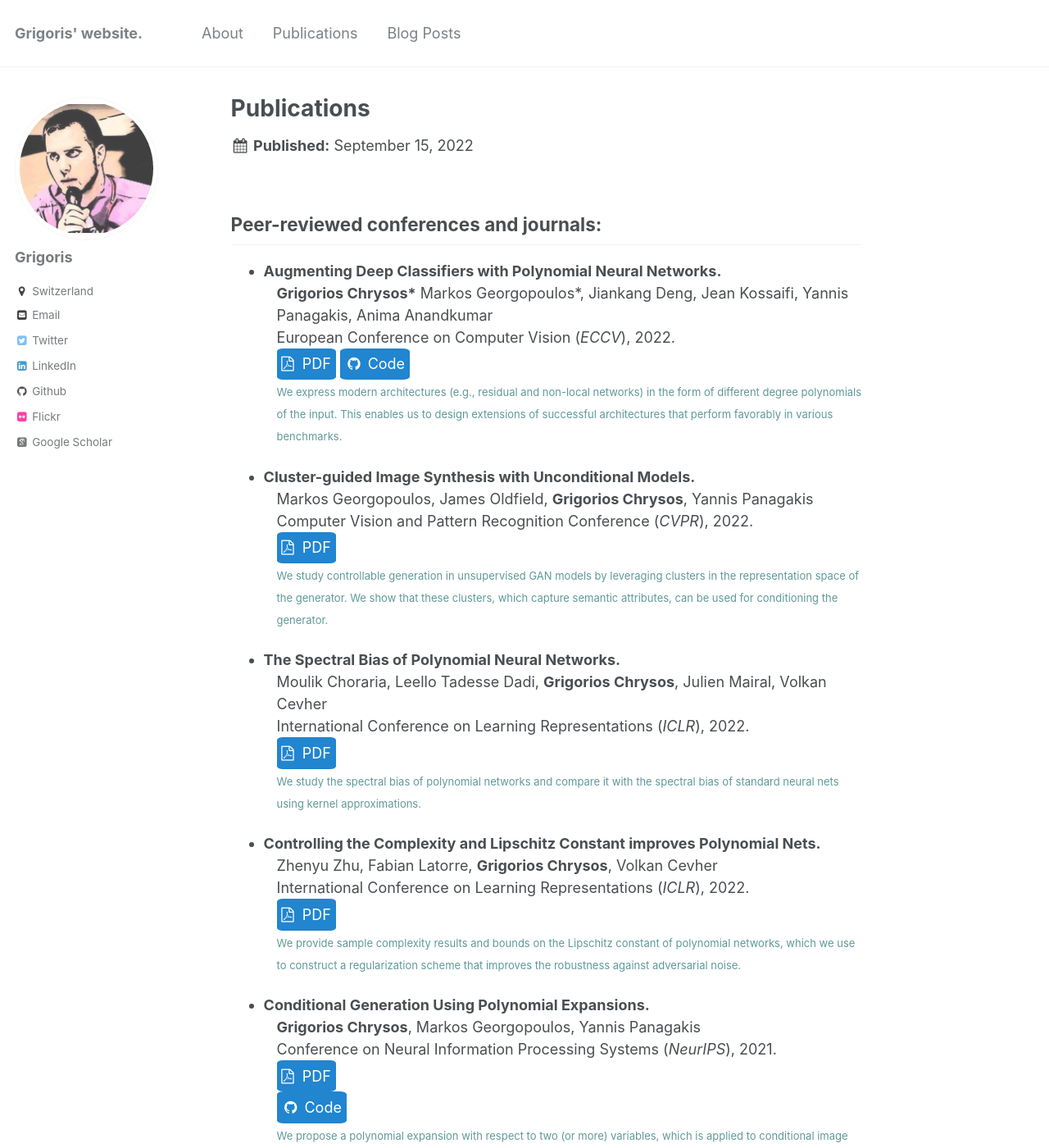
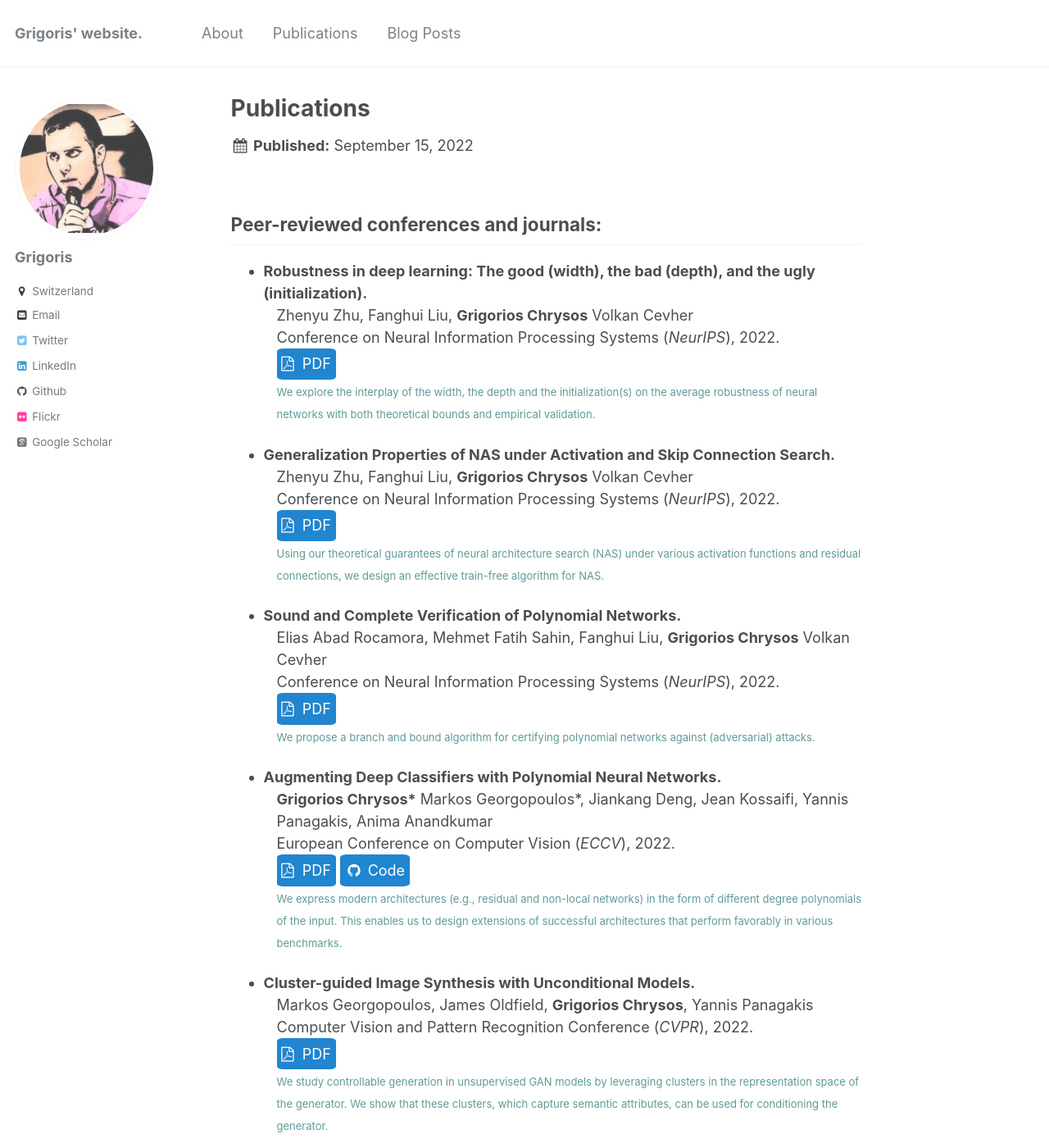
Before and after one commit to grigorisg9gr/grigorisg9gr.github.io, a Jekyll site: the page built from _publications/index.html, in a window 1280 px wide and 1400 px high. Shown: the whole window at 82% size. Built offline with Jekyll 4.4.1, drawn with Linux system fonts in a browser that asks for light colours; some web fonts are replaced.

Commit message:
Add the NeurIPS papers.

```diff
--- a/_publications/index.html
+++ b/_publications/index.html
@@ -8,6 +8,35 @@ collection: publications
 
 <h2 id="peer-reviewed-conferences-and-journals-">Peer-reviewed conferences and journals:</h2>
 <ul>
+
+<!---------------               NeurIPS 2022               --------------->
+<li><strong>Robustness in deep learning: The good (width), the bad (depth), and the ugly (initialization).</strong>
+    <div style="padding-left: 16px">
+      <p>Zhenyu Zhu, Fanghui Liu, <strong>Grigorios Chrysos</strong> Volkan Cevher<br>
+      Conference on Neural Information Processing Systems (<em>NeurIPS</em>), 2022. <br>
+      <a style="color: white; text-decoration: none;" href="https://arxiv.org/pdf/2209.07263.pdf"><span class="buttong button-round"> <i class="fa fa-file-pdf-o" aria-hidden="true"></i> &nbsp;PDF</span></a> <br>
+      <span style="color: #609999; font-size: 13px; line-height: 13px;">We explore the interplay of the width, the depth and the initialization(s) on the average robustness of neural networks with both theoretical bounds and empirical validation.</span></p>
+    </div></li>
+
+<li><strong>Generalization Properties of NAS under Activation and Skip Connection Search.</strong>
+    <div style="padding-left: 16px">
+      <p>Zhenyu Zhu, Fanghui Liu, <strong>Grigorios Chrysos</strong> Volkan Cevher<br>
+      Conference on Neural Information Processing Systems (<em>NeurIPS</em>), 2022. <br>
+      <a style="color: white; text-decoration: none;" href="https://arxiv.org/pdf/2209.07238.pdf"><span class="buttong button-round"> <i class="fa fa-file-pdf-o" aria-hidden="true"></i> &nbsp;PDF</span></a> <br>
+      <span style="color: #609999; font-size: 13px; line-height: 13px;">Using our theoretical guarantees of neural architecture search (NAS) under various activation functions and residual connections, we design an effective train-free algorithm for NAS.</span></p>
+    </div></li>
+
+
+<li><strong>Sound and Complete Verification of Polynomial Networks.</strong>
+    <div style="padding-left: 16px">
+      <p>Elias Abad Rocamora, Mehmet Fatih Sahin, Fanghui Liu, <strong>Grigorios Chrysos</strong> Volkan Cevher<br>
+      Conference on Neural Information Processing Systems (<em>NeurIPS</em>), 2022. <br>
+      <a style="color: white; text-decoration: none;" href="https://arxiv.org/pdf/2209.07235.pdf"><span class="buttong button-round"> <i class="fa fa-file-pdf-o" aria-hidden="true"></i> &nbsp;PDF</span></a> <br>
+      <span style="color: #609999; font-size: 13px; line-height: 13px;">We propose a branch and bound algorithm for certifying polynomial networks against (adversarial) attacks.</span></p>
+    </div></li>
+
+
+<!---------------         End of NeurIPS 2022               --------------->
 
 <li><strong>Augmenting Deep Classifiers with Polynomial Neural Networks.</strong>
     <div style="padding-left: 16px">
@@ -47,7 +76,7 @@ collection: publications
     <div style="padding-left: 16px">
       <p><strong>Grigorios Chrysos</strong>, Markos Georgopoulos, Yannis Panagakis<br>
       Conference on Neural Information Processing Systems (<em>NeurIPS</em>), 2021. <br>
-      <a style="color: white; text-decoration: none;" href="https://proceedings.neurips.cc/paper/2021/file/ef0d3930a7b6c95bd2b32ed45989c61f-Paper.pdf"><span class="buttong button-round"> <i class="fa fa-file-pdf-o" aria-hidden="true"></i> &nbsp;PDF</span></a><br>  <!-- https://arxiv.org/pdf/2104.05077.pdf -->
+      <a style="color: white; text-decoration: none;" href="https://proceedings.neurips.cc/paper/2021/file/ef0d3930a7b6c95bd2b32ed45989c61f-Paper.pdf"><span class="buttong button-round"> <i class="fa fa-file-pdf-o" aria-hidden="true"></i> &nbsp;PDF</span></a> <!-- https://arxiv.org/pdf/2104.05077.pdf -->
       <a style="color: white; text-decoration: none;" href="https://github.com/grigorisg9gr/polynomial_nets_for_conditional_generation"><span class="buttong button-round"> <i class="fa fa-fw fa-github" aria-hidden="true"></i>&nbsp;Code</span></a><br>
       <span style="color: #609999; font-size: 13px; line-height: 13px;">We propose a polynomial expansion with respect to two (or more) variables, which is applied to conditional image generation.</span></p>
     </div></li>
--- a/index.html
+++ b/index.html
@@ -11,12 +11,14 @@ comments: false
 
 <h2>News</h2>
 <ul>
-    <li>August 2022: <a href="https://www.slideshare.net/GrigorisChrysos/tutorial-on-polynomial-networks-at-cvpr22">The slides</a> used in the tutorial at CVPR'22 have been released.
-    <li>July 2022: I was awarded a <strong>best reviewer award (top 10%)</strong> at <strong>ICML 2022</strong>.</li>
+    <li>September 2022: The following papers have been accepted at <strong>NeurIPS 2022</strong>: a) 'Robustness in deep learning: The good (width), the bad (depth), and the ugly (initialization)', b) 'Generalization Properties of NAS under Activation and Skip Connection Search', c) 'Sound and Complete Verification of Polynomial Networks', d) 'Extrapolation and Spectral Bias of Neural Nets with Hadamard Product: a Polynomial Net Study'.
+    <li>August 2022: <a href="https://www.slideshare.net/GrigorisChrysos/tutorial-on-polynomial-networks-at-cvpr22">The slides</a> used in the tutorial on polynomial networks (organized at CVPR'22) have been released.
+    <li>July 2022: I was awarded a <a href="https://icml.cc/Conferences/2022/Reviewers"><strong>best reviewer award (top 10%)</strong></a> at <strong>ICML 2022</strong>.</li>
     <li>July 2022: The following papers have been accepted at <strong>ECCV 2022</strong>: 'Augmenting Deep Classifiers with Polynomial Neural Networks' and 'MimicME: A Large Scale Diverse 4D Database for Facial Expression Analysis'. More information soon.</li>
     <li>June 2022: Organizer of the tutorial on 'Polynomial Nets' in conjunction with CVPR'22: <a href="https://polynomial-nets.github.io/">https://polynomial-nets.github.io/</a>.
     <li>April 2022: I was awarded a <a href="https://iclr.cc/Conferences/2022/Reviewers"><strong>highlighted reviewer award</strong></a> at <strong>ICLR 2022</strong>.</li>
     <li>March 2022: The following paper has been accepted at <strong>CVPR 2022</strong>: '<span style="color: #0000ff;"><em>Cluster-guided Image Synthesis with Unconditional Models</em></span>'.</li>
+    <li>February 2022: <a href="https://www.youtube.com/watch?v=l1xievUFdAw"><strong>My talk</strong></a> on polynomial networks at the  UCL Centre for Artificial Intelligence has been uploaded online.</li>
     <li>January 2022: The following papers have been accepted at <strong>ICLR 2022</strong>: '<span style="color: #0000ff;"><em><a href="https://openreview.net/pdf?id=dQ7Cy_ndl1s">Controlling the Complexity and Lipschitz Constant improves Polynomial Nets</a></em></span>' and '<span style="color: #0000ff;"><em><a href="https://openreview.net/pdf?id=P7FLfMLTSEX">The Spectral Bias of Polynomial Neural Networks</a></em></span>'.</li>
     <li>October 2021: The following paper has been accepted at <strong>NeurIPS 2021</strong>: '<a href="https://proceedings.neurips.cc/paper/2021/file/ef0d3930a7b6c95bd2b32ed45989c61f-Paper.pdf"><span style="color: #0000ff;">Conditional Generation Using Polynomial Expansions</span></a>'.</li>
     <li>July 2021: I was awarded a <a href="https://icml.cc/Conferences/2021/Reviewers"><strong>best reviewer award (top 10%)</strong></a> at <strong>ICML 2021</strong>.</li>
```
